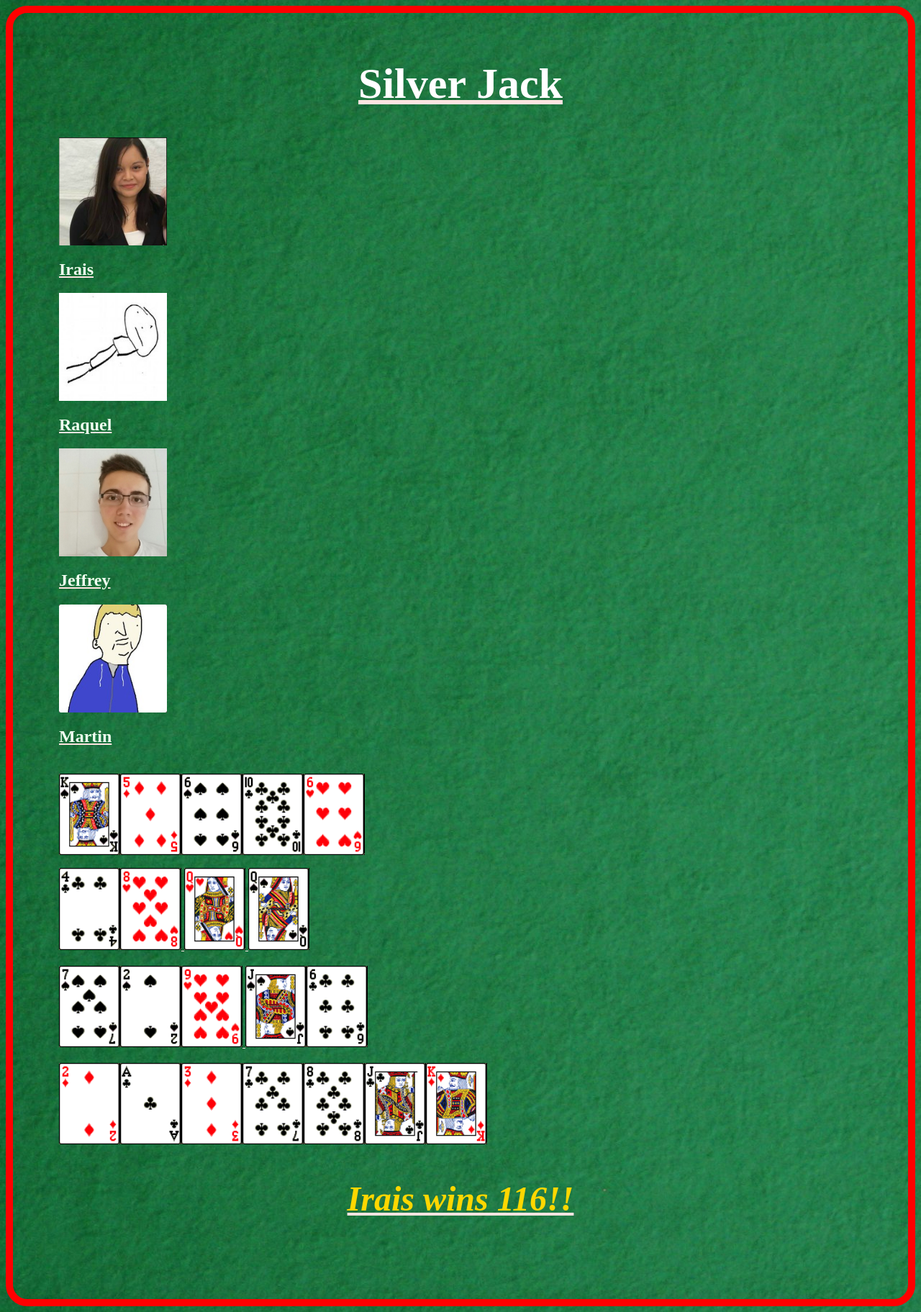
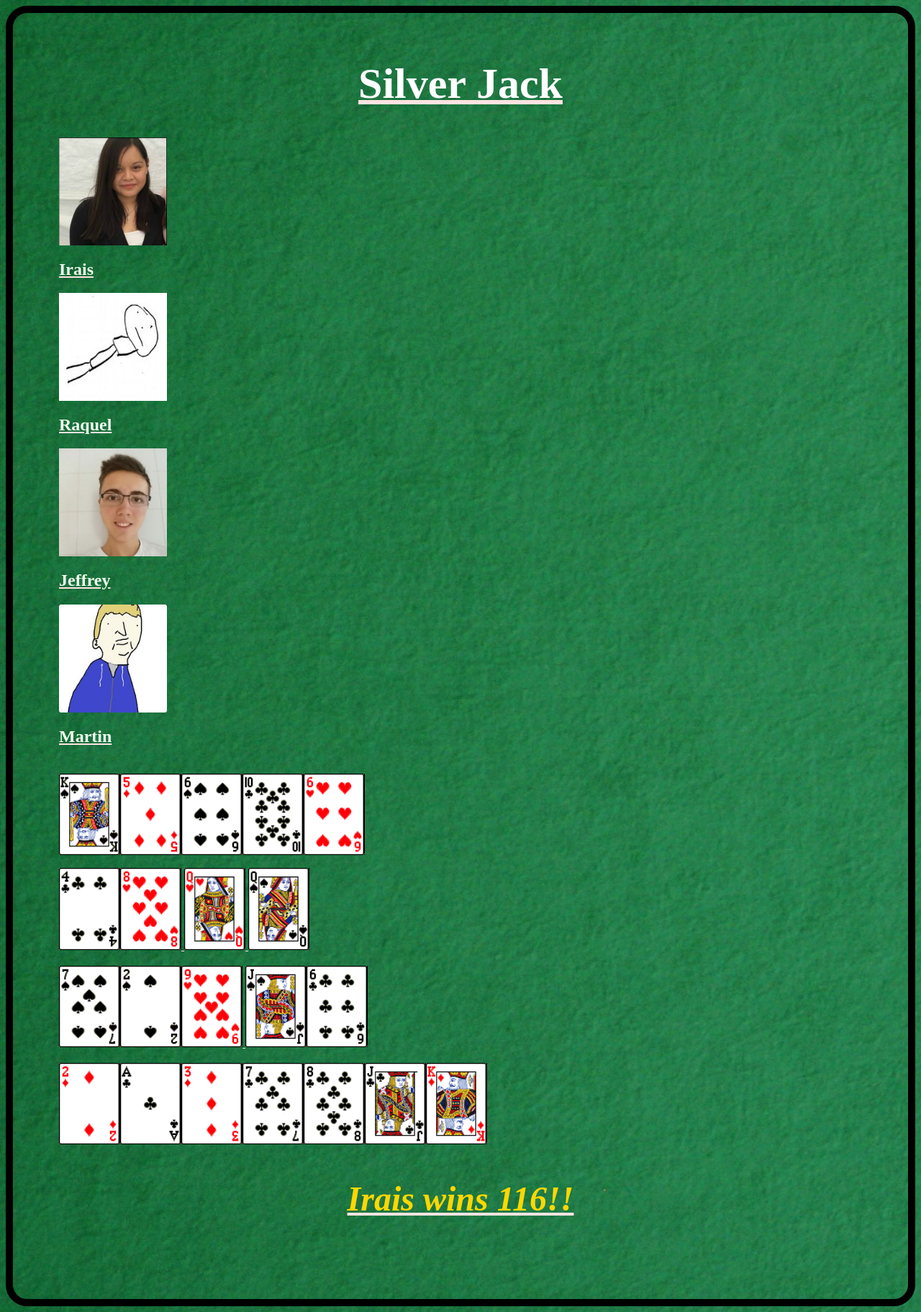
Before and after one commit to zromen5/CST336_Lab3, a PHP site: page / in a window 1280 px wide. Shown: the whole page at 72% size. Run offline with PHP 8.4, Linux system fonts and the light colour scheme.

Commit message:
Fix border

```diff
--- a/css/styles.css
+++ b/css/styles.css
@@ -4,7 +4,7 @@ body{
     /*background-color:#000000;*/
     background-color: #cccccc;
     color:#FFE4E1;
-    border: 10px solid red;
+    border: 10px solid black;
     border-radius: 30px;
     padding: 5%;
 }
```
